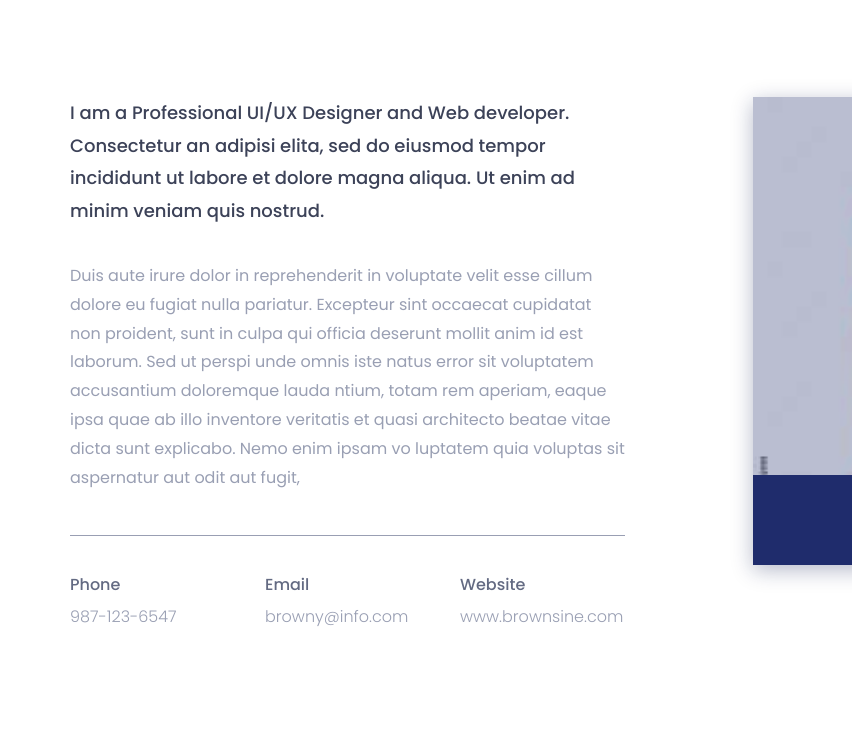
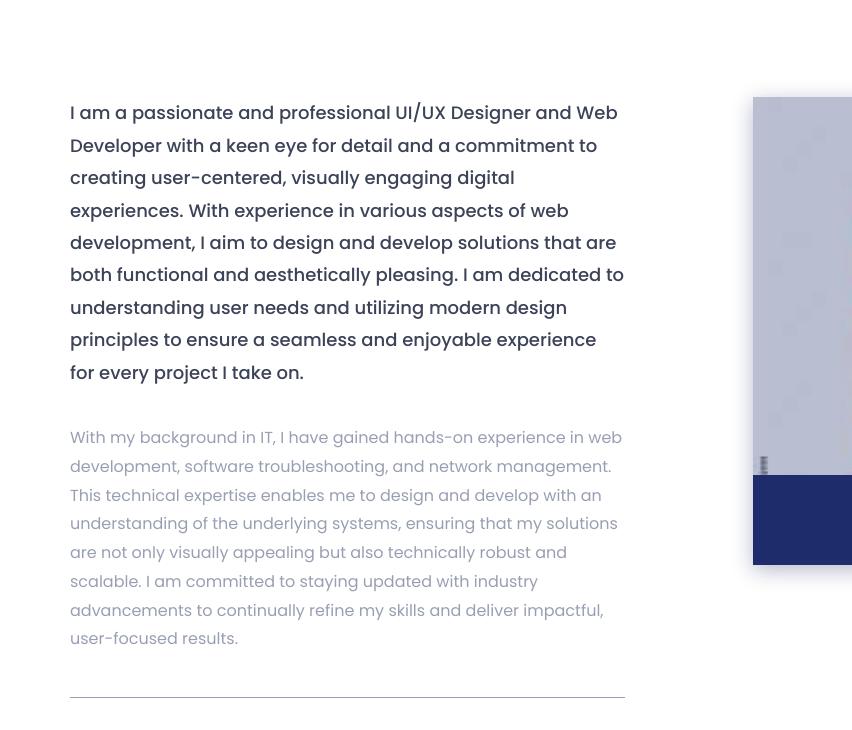
Before and after one commit to Meshack715/my_cv, a plain HTML site: page index.html in a window 1280 px wide. Shown: the part 1020-1750 px from the top of the page, 0-852 px from the left. Drawn offline with nearby package versions, Linux system fonts and the light colour scheme.

Commit message:
Update index.html

```diff
--- a/index.html
+++ b/index.html
@@ -125,28 +125,22 @@
 						<div class="col-sm-6">
 							<div class="single-about-txt">
 								<h3>
-									I am a Professional UI/UX Designer and Web developer. Consectetur an adipisi elita, sed do eiusmod tempor incididunt ut labore et dolore magna aliqua. Ut enim ad minim veniam quis nostrud.
+									I am a passionate and professional UI/UX Designer and Web Developer with a keen eye for detail and a commitment to creating user-centered, visually engaging digital experiences. With experience in various aspects of web development, I aim to design and develop solutions that are both functional and aesthetically pleasing. I am dedicated to understanding user needs and utilizing modern design principles to ensure a seamless and enjoyable experience for every project I take on.
 								</h3>
 								<p>
-									Duis aute irure dolor in reprehenderit in voluptate velit esse cillum dolore eu fugiat nulla pariatur. Excepteur sint occaecat cupidatat non proident, sunt in culpa qui officia deserunt mollit anim id est laborum. Sed ut perspi unde omnis iste natus error sit voluptatem accusantium doloremque lauda ntium, totam rem aperiam, eaque ipsa quae ab illo inventore veritatis et quasi architecto beatae vitae dicta sunt explicabo. Nemo enim ipsam vo luptatem quia voluptas sit aspernatur aut odit aut fugit,
+									With my background in IT, I have gained hands-on experience in web development, software troubleshooting, and network management. This technical expertise enables me to design and develop with an understanding of the underlying systems, ensuring that my solutions are not only visually appealing but also technically robust and scalable. I am committed to staying updated with industry advancements to continually refine my skills and deliver impactful, user-focused results.
 								</p>
 								<div class="row">
 									<div class="col-sm-4">
 										<div class="single-about-add-info">
 											<h3>phone</h3>
-											<p>987-123-6547</p>
+											<p>+254 717778146</p>
 										</div>
 									</div>
 									<div class="col-sm-4">
 										<div class="single-about-add-info">
 											<h3>email</h3>
-											<p>browny@info.com</p>
-										</div>
-									</div>
-									<div class="col-sm-4">
-										<div class="single-about-add-info">
-											<h3>website</h3>
-											<p>www.brownsine.com</p>
+											<p>odondimeshack1@gmail.com</p>
 										</div>
 									</div>
 								</div>
```
